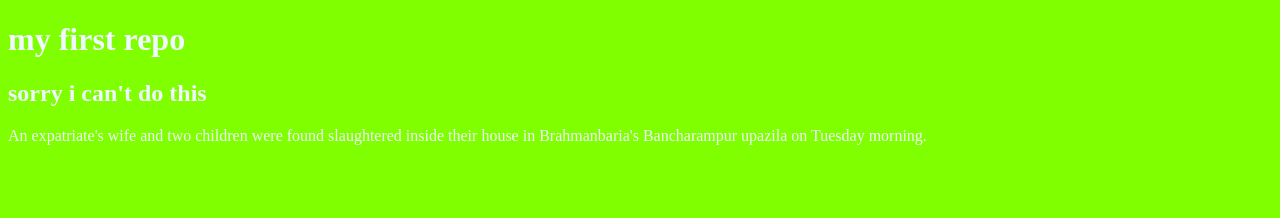
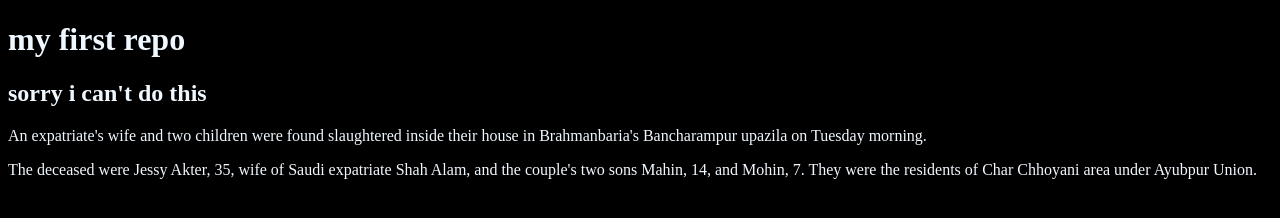
Before and after one commit to jubayerosds/my-first-ripo, a plain HTML site: page index.html in a window 1280 px wide. Drawn offline with Linux system fonts and the light colour scheme.

```diff
--- a/index.html
+++ b/index.html
@@ -12,5 +12,6 @@
     </h1>
     <h2>sorry i can't do this</h2>
     <p>An expatriate's wife and two children were found slaughtered inside their house in Brahmanbaria's Bancharampur upazila on Tuesday morning.</p>
+     <p>The deceased were Jessy Akter, 35, wife of Saudi expatriate Shah Alam, and the couple's two sons Mahin, 14, and Mohin, 7. They were the residents of Char Chhoyani area under Ayubpur Union.</p>
 </body>
 </html>
--- a/style.css
+++ b/style.css
@@ -1,3 +1,3 @@
 body{
-    background-color: chartreuse;color: aliceblue;
+    background-color:black;color: aliceblue;
 }
```
